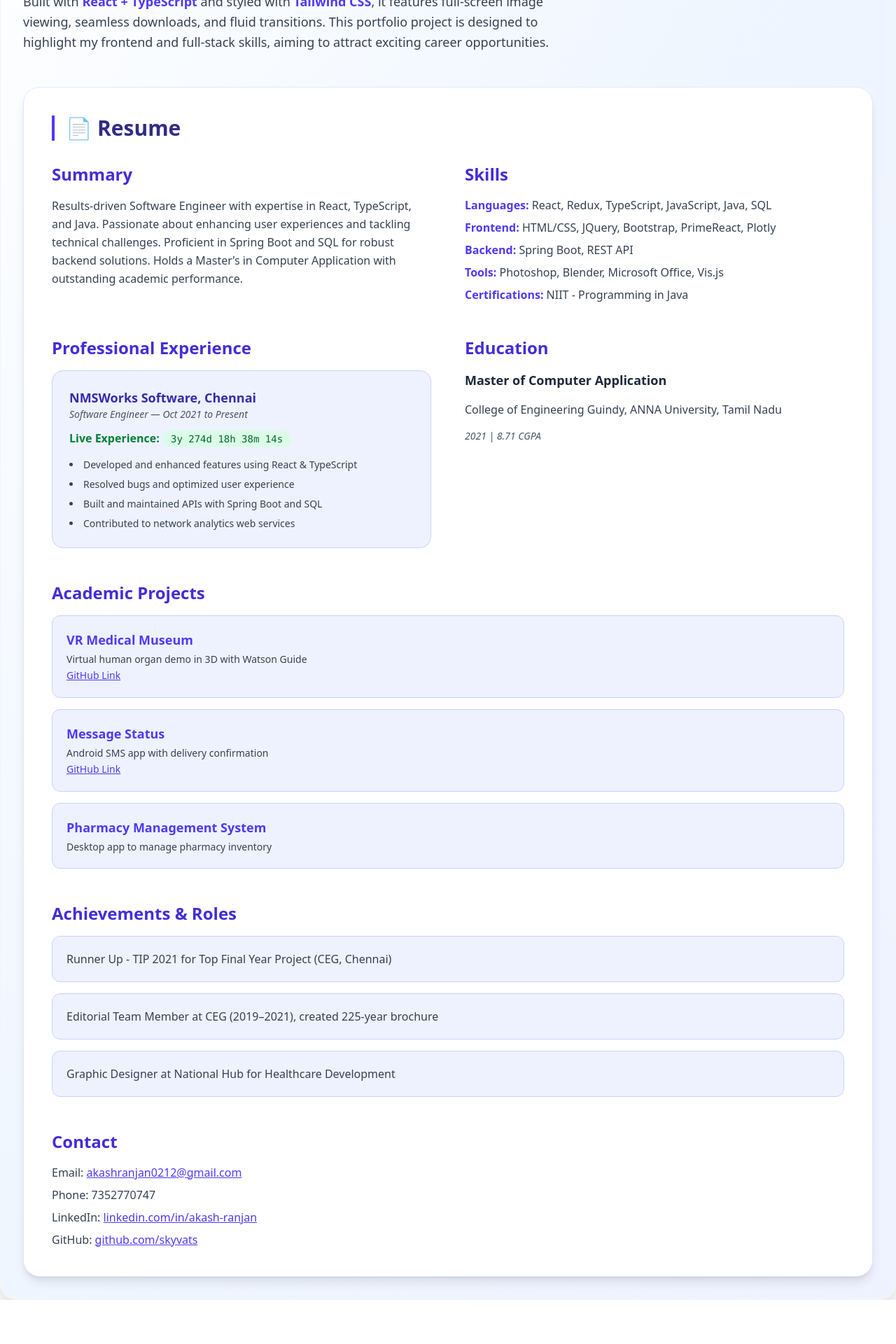
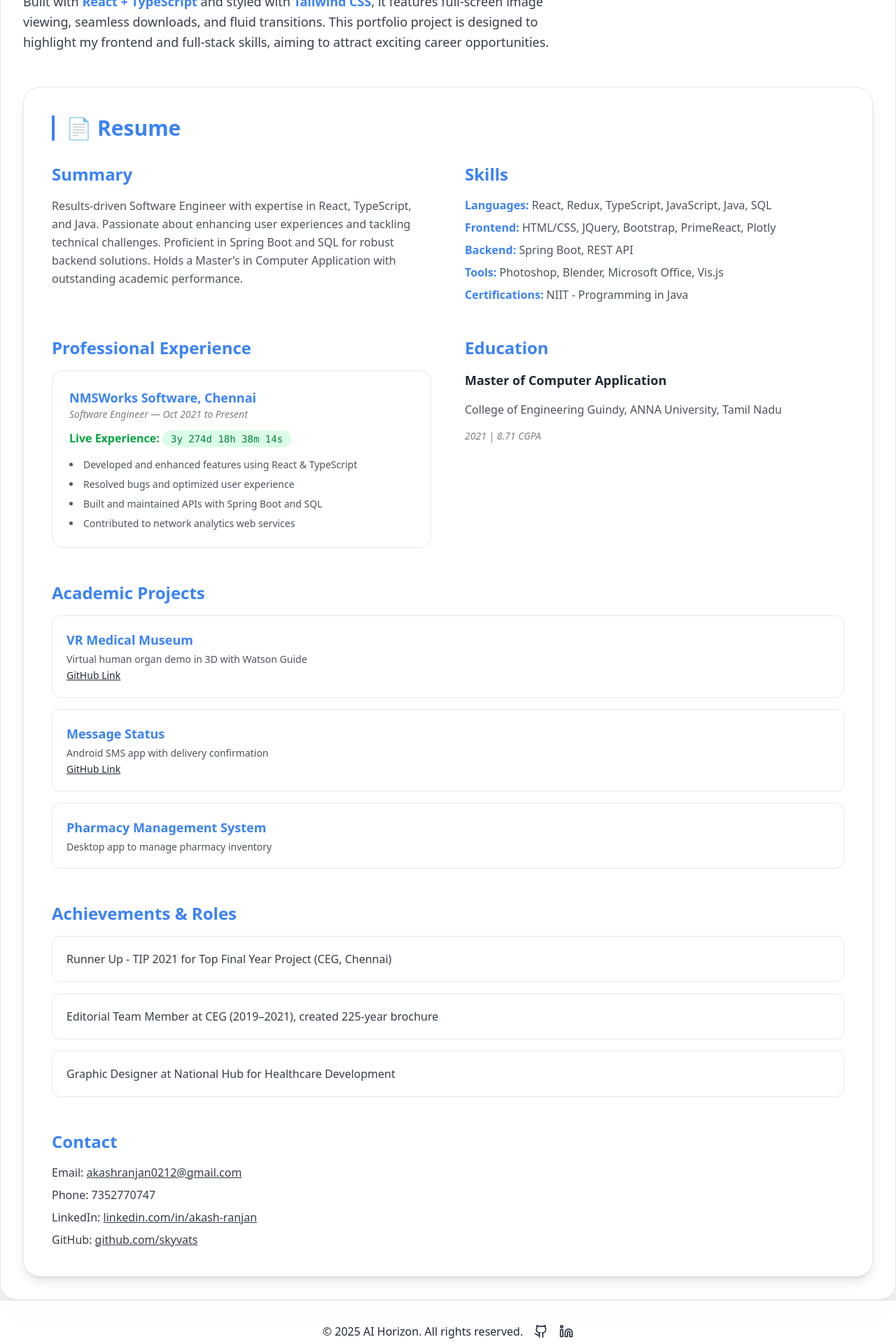
Before and after one commit to skyvats/ai-image-generator, a React (Vite) app: page /about in a window 1280 px wide. Shown: the part 420-2340 px from the top of the page at 70% size. Before the commit the page ends 2277 px from the top, so only its background shows below. Built offline with nearby package versions, Linux system fonts and the light colour scheme.

Commit message:
Fotter changes add and also issues are fixed.

```diff
--- a/src/components/AboutProject.tsx
+++ b/src/components/AboutProject.tsx
@@ -17,9 +17,7 @@ const AboutProject: React.FC = () => {
             const mins = Math.floor((seconds % 3600) / 60);
             const secs = seconds % 60;
 
-            setExperienceDuration(
-                `${years}y ${days}d ${hrs}h ${mins}m ${secs}s`
-            );
+            setExperienceDuration(`${years}y ${days}d ${hrs}h ${mins}m ${secs}s`);
         };
 
         updateDuration();
@@ -28,61 +26,60 @@ const AboutProject: React.FC = () => {
     }, []);
 
     return (
-        <div className="max-w-7xl mx-auto p-8 font-sans text-gray-900 bg-gradient-to-br from-white via-blue-50 to-indigo-50 rounded-3xl shadow-2xl border border-gray-100 min-h-screen">
-            {/* Title */}
-            <h1 className="text-5xl font-extrabold text-indigo-900 tracking-tight mb-8 pb-4 border-b-2 border-indigo-200 transition-all duration-300">
+        <div className="max-w-7xl mx-auto p-8 font-sans text-[color:var(--foreground)] bg-[color:var(--background-soft)] rounded-3xl shadow-2xl border border-[color:var(--border)] min-h-screen transition-colors duration-500">
+            <h1 className="text-5xl font-extrabold tracking-tight mb-8 pb-4 border-b-2 border-[color:var(--border)]">
                 About This Project
             </h1>
 
-            {/* Project Description */}
+            {/* Project Overview */}
             <section className="grid gap-6 mb-12">
-                <h2 className="text-3xl font-bold text-indigo-800 animate-fade-in">AI Text-to-Image Generator</h2>
-                <p className="leading-relaxed text-gray-700 text-lg max-w-3xl">
+                <h2 className="text-3xl font-bold text-[color:var(--primary)] animate-fade-in">AI Text-to-Image Generator</h2>
+                <p className="leading-relaxed text-lg max-w-3xl text-[color:var(--foreground)]/90">
                     This project showcases my expertise as a React developer through a Text-to-Image Generator powered by the Vyro AI API. Users can input prompts to generate stunning AI-crafted images in styles like anime, cinematic, and digital art.
                 </p>
-                <p className="leading-relaxed text-gray-700 text-lg max-w-3xl">
-                    Built with <strong className="text-indigo-600">React + TypeScript</strong> and styled with <strong className="text-indigo-600">Tailwind CSS</strong>, it features full-screen image viewing, seamless downloads, and fluid transitions. This portfolio project is designed to highlight my frontend and full-stack skills, aiming to attract exciting career opportunities.
+                <p className="leading-relaxed text-lg max-w-3xl text-[color:var(--foreground)]/90">
+                    Built with <strong className="text-[color:var(--primary)]">React + TypeScript</strong> and styled with <strong className="text-[color:var(--primary)]">Tailwind CSS</strong>, it features full-screen image viewing, seamless downloads, and fluid transitions. This portfolio project is designed to highlight my frontend and full-stack skills, aiming to attract exciting career opportunities.
                 </p>
             </section>
 
-            {/* Resume Card */}
-            <section className="bg-white rounded-3xl shadow-lg border border-indigo-100 p-10 transition-all duration-300 hover:shadow-indigo-200 hover:-translate-y-1">
-                <h2 className="text-3xl font-bold text-indigo-900 mb-8 border-l-4 pl-4 border-indigo-600 flex items-center">
+            {/* Resume Section */}
+            <section className="bg-[color:var(--background)] rounded-3xl shadow-lg border border-[color:var(--border)] p-10 hover:shadow-xl hover:-translate-y-1 transition-all duration-300">
+                <h2 className="text-3xl font-bold text-[color:var(--primary)] mb-8 border-l-4 pl-4 border-[color:var(--primary)] flex items-center">
                     <span className="mr-2">📄</span> Resume
                 </h2>
 
                 <div className="grid md:grid-cols-2 gap-12">
                     {/* Summary */}
                     <div className="space-y-4">
-                        <h3 className="text-2xl font-semibold text-indigo-700">Summary</h3>
-                        <p className="text-gray-700 leading-relaxed text-base">
+                        <h3 className="text-2xl font-semibold text-[color:var(--primary)]">Summary</h3>
+                        <p className="leading-relaxed text-base text-[color:var(--foreground)]/80">
                             Results-driven Software Engineer with expertise in React, TypeScript, and Java. Passionate about enhancing user experiences and tackling technical challenges. Proficient in Spring Boot and SQL for robust backend solutions. Holds a Master’s in Computer Application with outstanding academic performance.
                         </p>
                     </div>
 
                     {/* Skills */}
                     <div className="space-y-4">
-                        <h3 className="text-2xl font-semibold text-indigo-700">Skills</h3>
-                        <ul className="space-y-2 text-gray-700 text-base">
-                            <li><strong className="text-indigo-600">Languages:</strong> React, Redux, TypeScript, JavaScript, Java, SQL</li>
-                            <li><strong className="text-indigo-600">Frontend:</strong> HTML/CSS, JQuery, Bootstrap, PrimeReact, Plotly</li>
-                            <li><strong className="text-indigo-600">Backend:</strong> Spring Boot, REST API</li>
-                            <li><strong className="text-indigo-600">Tools:</strong> Photoshop, Blender, Microsoft Office, Vis.js</li>
-                            <li><strong className="text-indigo-600">Certifications:</strong> NIIT - Programming in Java</li>
+                        <h3 className="text-2xl font-semibold text-[color:var(--primary)]">Skills</h3>
+                        <ul className="space-y-2 text-base text-[color:var(--foreground)]/80">
+                            <li><strong className="text-[color:var(--primary)]">Languages:</strong> React, Redux, TypeScript, JavaScript, Java, SQL</li>
+                            <li><strong className="text-[color:var(--primary)]">Frontend:</strong> HTML/CSS, JQuery, Bootstrap, PrimeReact, Plotly</li>
+                            <li><strong className="text-[color:var(--primary)]">Backend:</strong> Spring Boot, REST API</li>
+                            <li><strong className="text-[color:var(--primary)]">Tools:</strong> Photoshop, Blender, Microsoft Office, Vis.js</li>
+                            <li><strong className="text-[color:var(--primary)]">Certifications:</strong> NIIT - Programming in Java</li>
                         </ul>
                     </div>
 
                     {/* Experience */}
                     <div className="space-y-4">
-                        <h3 className="text-2xl font-semibold text-indigo-700">Professional Experience</h3>
-                        <div className="bg-indigo-50 p-6 rounded-2xl border border-indigo-200 transition-all duration-300 hover:bg-indigo-100">
-                            <p className="font-bold text-indigo-800 text-lg">NMSWorks Software, Chennai</p>
-                            <p className="italic text-sm text-gray-600">Software Engineer — Oct 2021 to Present</p>
+                        <h3 className="text-2xl font-semibold text-[color:var(--primary)]">Professional Experience</h3>
+                        <div className="bg-[color:var(--background-soft)] p-6 rounded-2xl border border-[color:var(--border)] hover:bg-[color:var(--background)] transition-all duration-300">
+                            <p className="font-bold text-lg text-[color:var(--primary)]">NMSWorks Software, Chennai</p>
+                            <p className="italic text-sm text-[color:var(--foreground)]/60">Software Engineer — Oct 2021 to Present</p>
                             <p className="mt-3">
-                                <strong className="text-green-700">Live Experience:</strong>{" "}
-                                <span className="bg-green-100 px-3 py-1 rounded-full font-mono text-green-800 text-sm">{experienceDuration}</span>
+                                <strong className="text-green-600">Live Experience:</strong>{" "}
+                                <span className="bg-green-100 px-3 py-1 rounded-full font-mono text-green-700 text-sm">{experienceDuration}</span>
                             </p>
-                            <ul className="list-disc list-inside mt-4 text-sm text-gray-700 space-y-2">
+                            <ul className="list-disc list-inside mt-4 text-sm text-[color:var(--foreground)]/80 space-y-2">
                                 <li>Developed and enhanced features using React & TypeScript</li>
                                 <li>Resolved bugs and optimized user experience</li>
                                 <li>Built and maintained APIs with Spring Boot and SQL</li>
@@ -93,57 +90,73 @@ const AboutProject: React.FC = () => {
 
                     {/* Education */}
                     <div className="space-y-4">
-                        <h3 className="text-2xl font-semibold text-indigo-700">Education</h3>
-                        <p className="font-bold text-gray-800 text-lg">Master of Computer Application</p>
-                        <p className="text-gray-700">College of Engineering Guindy, ANNA University, Tamil Nadu</p>
-                        <p className="italic text-sm text-gray-600">2021 | 8.71 CGPA</p>
+                        <h3 className="text-2xl font-semibold text-[color:var(--primary)]">Education</h3>
+                        <p className="font-bold text-lg text-[color:var(--foreground)]">Master of Computer Application</p>
+                        <p className="text-[color:var(--foreground)]/80">College of Engineering Guindy, ANNA University, Tamil Nadu</p>
+                        <p className="italic text-sm text-[color:var(--foreground)]/60">2021 | 8.71 CGPA</p>
                     </div>
 
-                    {/* Projects */}
+                    {/* Academic Projects */}
                     <div className="md:col-span-2 space-y-4">
-                        <h3 className="text-2xl font-semibold text-indigo-700">Academic Projects</h3>
+                        <h3 className="text-2xl font-semibold text-[color:var(--primary)]">Academic Projects</h3>
                         <div className="grid gap-4">
-                            <div className="bg-indigo-50 p-5 rounded-xl border border-indigo-200 transition-all duration-300 hover:bg-indigo-100 hover:shadow-md">
-                                <strong className="text-indigo-600 text-lg">VR Medical Museum</strong>
-                                <p className="text-gray-700 text-sm mt-1">Virtual human organ demo in 3D with Watson Guide</p>
-                                <a href="https://github.com/skyvats/VR_MedicalMuseum.git" target="_blank" className="text-indigo-600 underline hover:text-indigo-800 transition-colors text-sm">GitHub Link</a>
-                            </div>
-                            <div className="bg-indigo-50 p-5 rounded-xl border border-indigo-200 transition-all duration-300 hover:bg-indigo-100 hover:shadow-md">
-                                <strong className="text-indigo-600 text-lg">Message Status</strong>
-                                <p className="text-gray-700 text-sm mt-1">Android SMS app with delivery confirmation</p>
-                                <a href="https://github.com/skyvats/Message.git" target="_blank" className="text-indigo-600 underline hover:text-indigo-800 transition-colors text-sm">GitHub Link</a>
-                            </div>
-                            <div className="bg-indigo-50 p-5 rounded-xl border border-indigo-200 transition-all duration-300 hover:bg-indigo-100 hover:shadow-md">
-                                <strong className="text-indigo-600 text-lg">Pharmacy Management System</strong>
-                                <p className="text-gray-700 text-sm mt-1">Desktop app to manage pharmacy inventory</p>
-                            </div>
+                            {[
+                                {
+                                    title: "VR Medical Museum",
+                                    desc: "Virtual human organ demo in 3D with Watson Guide",
+                                    link: "https://github.com/skyvats/VR_MedicalMuseum.git"
+                                },
+                                {
+                                    title: "Message Status",
+                                    desc: "Android SMS app with delivery confirmation",
+                                    link: "https://github.com/skyvats/Message.git"
+                                },
+                                {
+                                    title: "Pharmacy Management System",
+                                    desc: "Desktop app to manage pharmacy inventory"
+                                }
+                            ].map((proj, i) => (
+                                <div key={i} className="bg-[color:var(--background-soft)] p-5 rounded-xl border border-[color:var(--border)] hover:bg-[color:var(--background)] hover:shadow-lg transition-all duration-300">
+                                    <strong className="text-lg text-[color:var(--primary)]">{proj.title}</strong>
+                                    <p className="text-sm text-[color:var(--foreground)]/80 mt-1">{proj.desc}</p>
+                                    {proj.link && (
+                                        <a
+                                            href={proj.link}
+                                            target="_blank"
+                                            className="text-sm text-[color:var(--link)] underline hover:text-[color:var(--link-hover)] transition-colors"
+                                        >
+                                            GitHub Link
+                                        </a>
+                                    )}
+                                </div>
+                            ))}
                         </div>
                     </div>
 
-                    {/* Achievements and Roles */}
+                    {/* Achievements */}
                     <div className="md:col-span-2 space-y-4">
-                        <h3 className="text-2xl font-semibold text-indigo-700">Achievements & Roles</h3>
+                        <h3 className="text-2xl font-semibold text-[color:var(--primary)]">Achievements & Roles</h3>
                         <div className="grid gap-4">
-                            <div className="bg-indigo-50 p-5 rounded-xl border border-indigo-200 transition-all duration-300 hover:bg-indigo-100 hover:shadow-md">
-                                <p className="text-gray-700 text-base">Runner Up - TIP 2021 for Top Final Year Project (CEG, Chennai)</p>
-                            </div>
-                            <div className="bg-indigo-50 p-5 rounded-xl border border-indigo-200 transition-all duration-300 hover:bg-indigo-100 hover:shadow-md">
-                                <p className="text-gray-700 text-base">Editorial Team Member at CEG (2019–2021), created 225-year brochure</p>
-                            </div>
-                            <div className="bg-indigo-50 p-5 rounded-xl border border-indigo-200 transition-all duration-300 hover:bg-indigo-100 hover:shadow-md">
-                                <p className="text-gray-700 text-base">Graphic Designer at National Hub for Healthcare Development</p>
-                            </div>
+                            {[
+                                "Runner Up - TIP 2021 for Top Final Year Project (CEG, Chennai)",
+                                "Editorial Team Member at CEG (2019–2021), created 225-year brochure",
+                                "Graphic Designer at National Hub for Healthcare Development"
+                            ].map((item, idx) => (
+                                <div key={idx} className="bg-[color:var(--background-soft)] p-5 rounded-xl border border-[color:var(--border)] hover:bg-[color:var(--background)] hover:shadow-lg transition-all duration-300">
+                                    <p className="text-base text-[color:var(--foreground)]/90">{item}</p>
+                                </div>
+                            ))}
                         </div>
                     </div>
 
                     {/* Contact Info */}
                     <div className="md:col-span-2 space-y-4">
-                        <h3 className="text-2xl font-semibold text-indigo-700">Contact</h3>
-                        <ul className="space-y-2 text-gray-700">
-                            <li>Email: <a href="mailto:akashranjan0212@gmail.com" className="text-indigo-600 underline hover:text-indigo-800 transition-colors">akashranjan0212@gmail.com</a></li>
+                        <h3 className="text-2xl font-semibold text-[color:var(--primary)]">Contact</h3>
+                        <ul className="space-y-2 text-[color:var(--foreground)]/90">
+                            <li>Email: <a href="mailto:akashranjan0212@gmail.com" className="text-[color:var(--link)] underline hover:text-[color:var(--link-hover)]">akashranjan0212@gmail.com</a></li>
                             <li>Phone: 7352770747</li>
-                            <li>LinkedIn: <a href="https://linkedin.com/in/akash-ranjan-67453bb1/" className="text-indigo-600 underline hover:text-indigo-800 transition-colors" target="_blank">linkedin.com/in/akash-ranjan</a></li>
-                            <li>GitHub: <a href="https://github.com/skyvats" className="text-indigo-600 underline hover:text-indigo-800 transition-colors" target="_blank">github.com/skyvats</a></li>
+                            <li>LinkedIn: <a href="https://linkedin.com/in/akash-ranjan-67453bb1/" className="text-[color:var(--link)] underline hover:text-[color:var(--link-hover)]" target="_blank">linkedin.com/in/akash-ranjan</a></li>
+                            <li>GitHub: <a href="https://github.com/skyvats" className="text-[color:var(--link)] underline hover:text-[color:var(--link-hover)]" target="_blank">github.com/skyvats</a></li>
                         </ul>
                     </div>
                 </div>
--- a/src/components/ImageGenerator.tsx
+++ b/src/components/ImageGenerator.tsx
@@ -106,7 +106,7 @@ const ImageGenerator: React.FC = () => {
             selectedModel
         ) {
             hasGeneratedFromState.current = true;
-            fetchImageForText(state.prompt);
+            fetchImageForText(state.prompt); // ✅ trigger once on entry
         }
     }, [state, selectedStyle, selectedModel]);
 
--- a/src/components/Layout.tsx
+++ b/src/components/Layout.tsx
@@ -4,6 +4,7 @@ import { Outlet } from 'react-router-dom';
 import ThemeToggle from './ThemeToggle';
 import { Link } from 'react-router-dom';
 import Logo from '../assets/react.svg';
+import {Github, Linkedin} from "lucide-react";
 
 const Layout: React.FC = () => {
     return (
@@ -36,6 +37,32 @@ const Layout: React.FC = () => {
 
             {/* Main Page Content */}
             <Outlet />
+
+            {/* Footer */}
+            <footer className="w-full py-8 bg-[color:var(--background)]/95 border-t border-[color:var(--border)] text-center">
+                <div className="flex flex-col sm:flex-row justify-center items-center gap-4 text-[color:var(--muted)]">
+                    <p>&copy; 2025 AI Horizon. All rights reserved.</p>
+                    <div className="flex gap-4">
+                        <a
+                            href="https://github.com/skyvats"
+                            target="_blank"
+                            rel="noopener noreferrer"
+                            className="hover:text-[color:var(--foreground)] transition"
+                        >
+                            <Github size={20} />
+                        </a>
+                        <a
+                            href="https://www.linkedin.com/in/akash-ranjan-14a849328/"
+                            target="_blank"
+                            rel="noopener noreferrer"
+                            className="hover:text-[color:var(--foreground)] transition"
+                        >
+                            <Linkedin size={20} />
+                        </a>
+                    </div>
+                </div>
+            </footer>
+
         </div>
     );
 };
```
Also changed, not shown: src/components/ProjectIntro.tsx (+15 -17 lines), src/pages/Home.tsx (+1 -8 lines).
